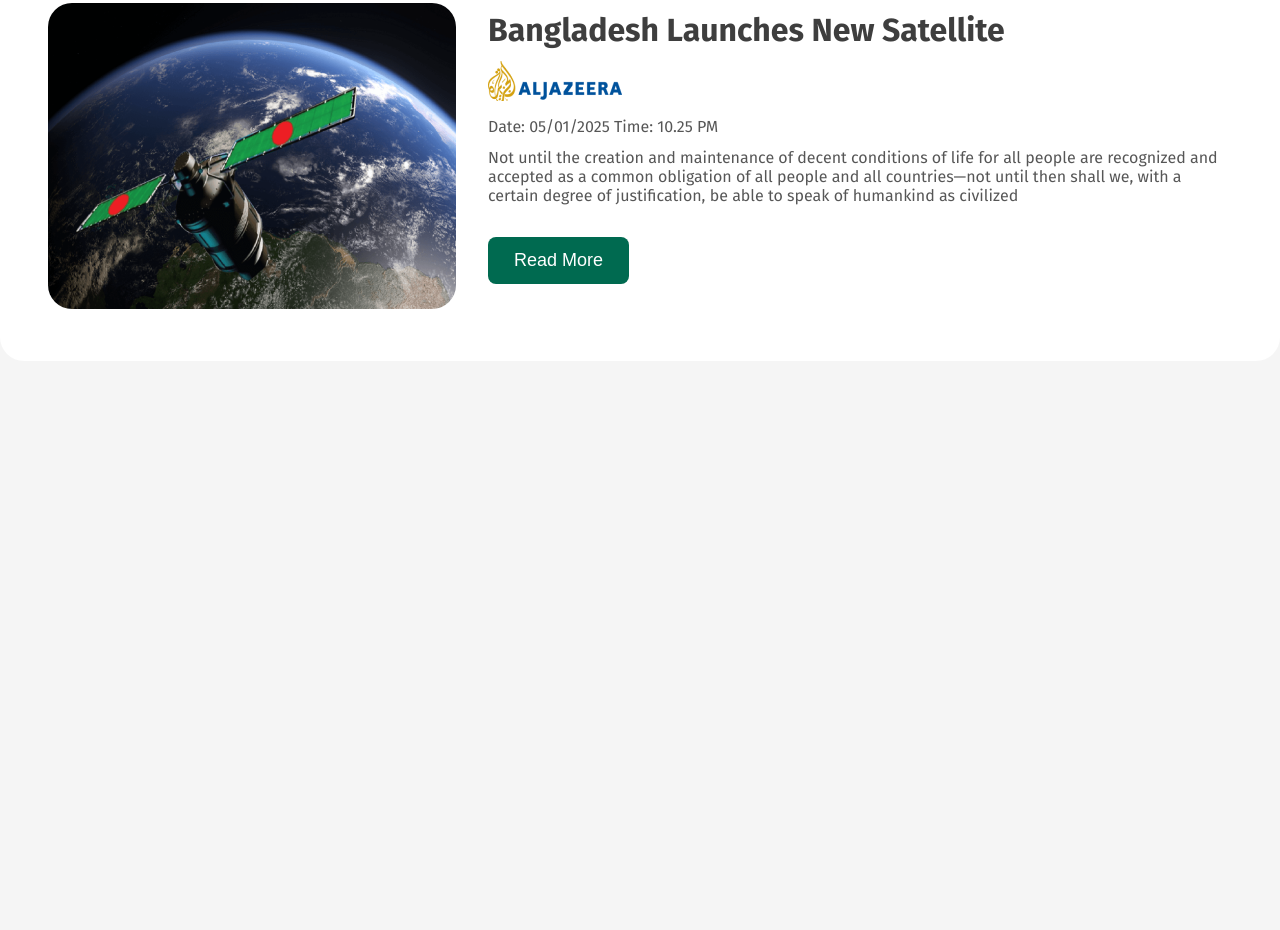
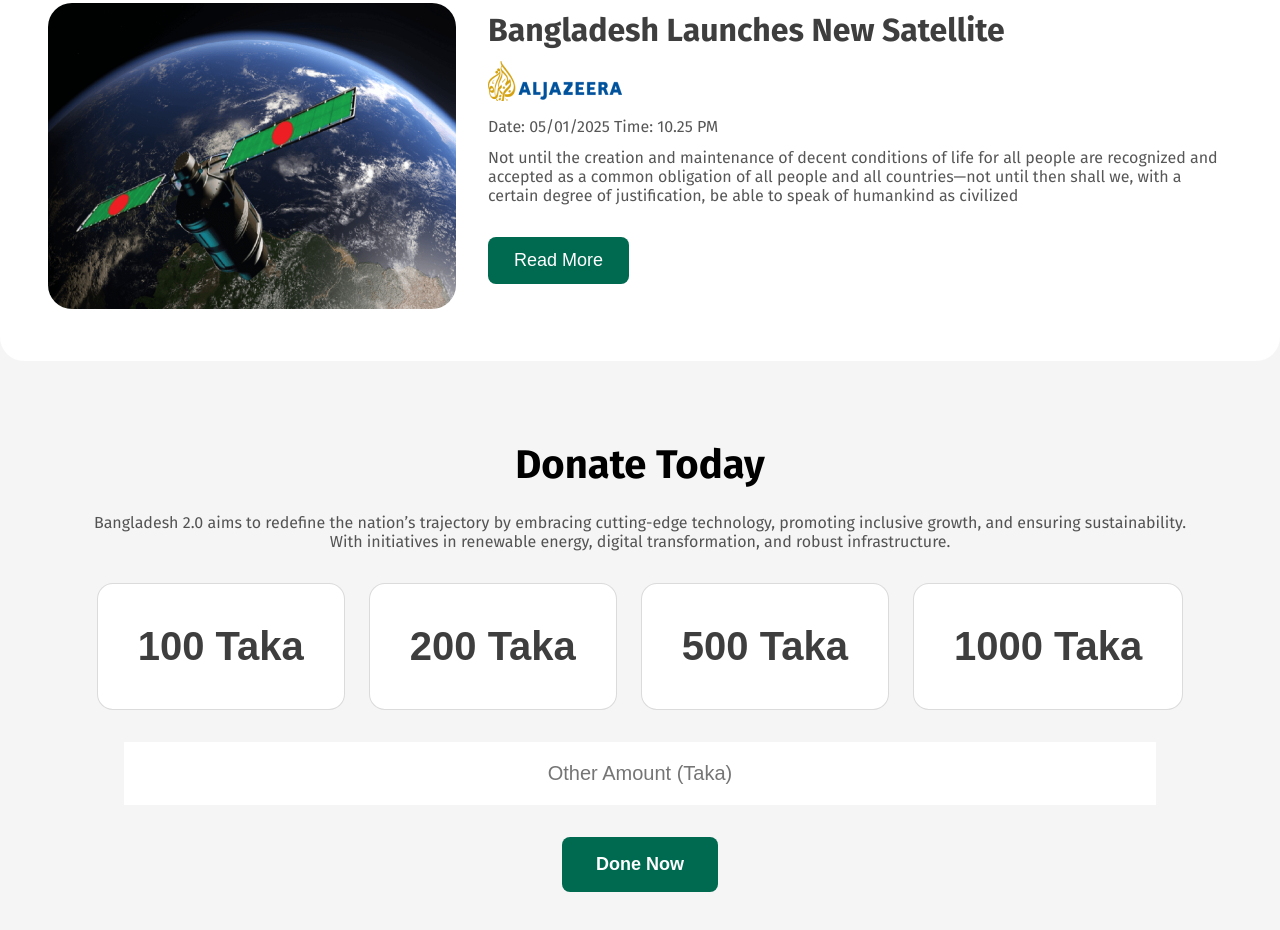
Before and after one commit to KhaledAzizZaki/assignment-1, a plain HTML site: page index.html in a window 1280 px wide. Shown: the part 2687-3617 px from the top of the page. Before the commit the page ends 3072 px from the top, so only its background shows below. Drawn offline with Linux system fonts and the light colour scheme.

Commit message:
add donate

```diff
--- a/index.html
+++ b/index.html
@@ -190,7 +190,28 @@
         </div>
       </section>
 
-      <section class="doate"></section>
+      <section class="donate">
+        <h4 class="donateo-titel">Donate Today</h4>
+        <p class="vision-dis">
+          Bangladesh 2.0 aims to redefine the nation’s trajectory by embracing
+          cutting-edge technology, promoting inclusive growth, and ensuring
+          sustainability. <br />
+          With initiatives in renewable energy, digital transformation, and
+          robust infrastructure.
+        </p>
+        <div class="donate-cards">
+          <div class="cards1">
+            <button class="donate-btn">100 Taka</button>
+            <button class="donate-btn">200 Taka</button>
+            <button class="donate-btn">500 Taka</button>
+            <button class="donate-btn">1000 Taka</button>
+          </div>
+        </div>
+        <div class="donate-input">
+          <input type="text" placeholder="Other Amount (Taka)" />
+        </div>
+        <button class="btn-primary1">Done Now</button>
+      </section>
 
       <section class="newsletter"></section>
     </main>
--- a/style.css
+++ b/style.css
@@ -99,6 +99,7 @@ nav button {
   margin-bottom: 24px;
 }
 
+/* share style  */
 .vision-dis {
   font-size: 16px;
   color: rgba(14, 14, 14, 0.7);
@@ -290,3 +291,40 @@ nav button {
   color: rgba(255, 255, 255, 1);
   margin-top: 20px;
 }
+
+.donate {
+  text-align: center;
+  margin-bottom: 80px;
+}
+
+.donateo-titel {
+  font-size: 40px;
+  font-weight: bold;
+  margin: 56px 0 24px;
+}
+
+.donate-cards .cards1 {
+  display: flex;
+  margin: 32px 0;
+  justify-content: center;
+  gap: 24px;
+}
+
+.donate-btn {
+  border: 1px solid rgba(14, 14, 14, 0.15);
+  background-color: rgba(255, 255, 255, 1);
+  color: rgba(14, 14, 14, 0.8);
+  border-radius: 16px;
+  padding: 40px;
+  font-size: 40px;
+  font-weight: bold;
+}
+
+input {
+  width: 1032px;
+  text-align: center;
+  padding: 20px 0;
+  font-size: 20px;
+  color: rgba(14, 14, 14, 0.3);
+  margin-bottom: 32px;
+}
```
